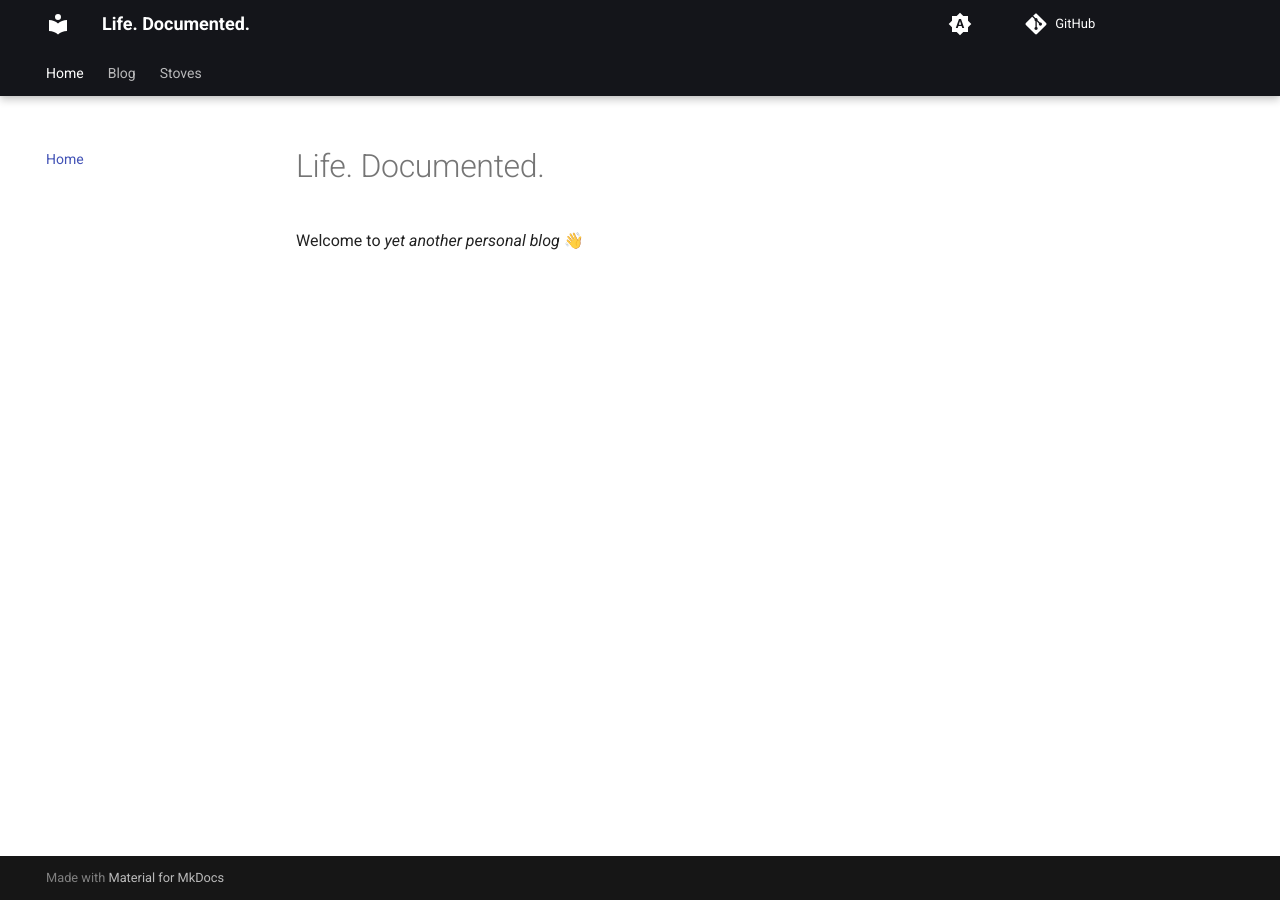
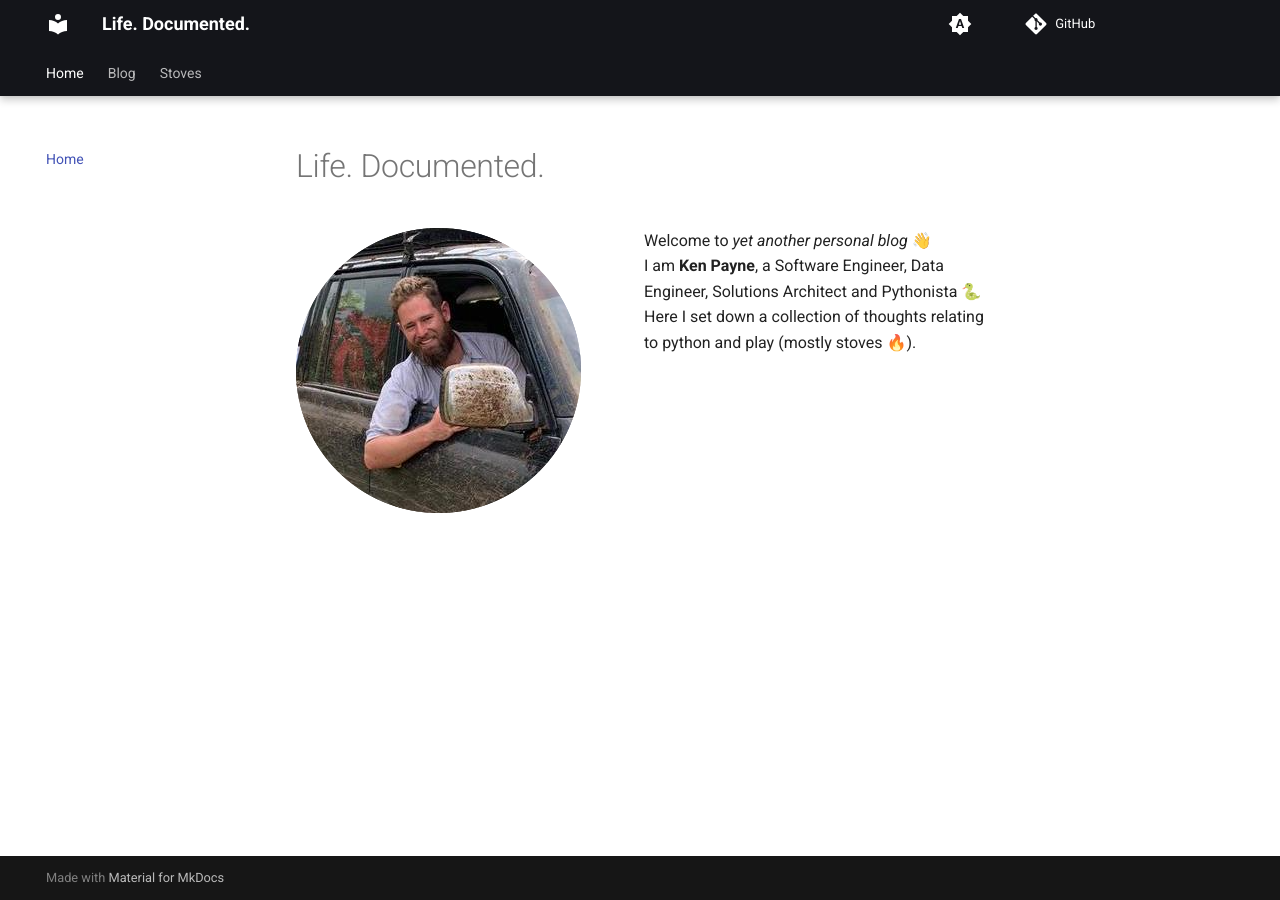
Before and after one commit to kgpayne/blog, an MkDocs documentation site: the page built from docs/index.md, in a window 1280 px wide. Built offline with MkDocs 1.6.1 and Material for MkDocs 9.7.7, drawn with Linux system fonts in a browser that asks for light colours; comment, search, counter and statistics services are not loaded.

Commit message:
improved index pages

```diff
--- a/docs/index.md
+++ b/docs/index.md
@@ -1,3 +1,11 @@
 # Life. Documented.
 
-Welcome to _yet another personal blog_ 👋
+<div class="grid" markdown>
+
+![avatar](/avatar.png)
+
+Welcome to _yet another personal blog_ 👋 <br>
+I am **Ken Payne**, a Software Engineer, Data Engineer, Solutions Architect and Pythonista 🐍
+Here I set down a collection of thoughts relating to python and play (mostly stoves 🔥).
+
+</div>
--- a/mkdocs.yml
+++ b/mkdocs.yml
@@ -43,6 +43,9 @@ plugins:
 markdown_extensions:
   - attr_list
   - md_in_html
+  - admonition
+  - pymdownx.details
+  - pymdownx.superfences
 
 nav:
   - Home: index.md
```
Also changed, not shown: docs/stoves/index.md (+10 -3 lines), docs/avatar.png (added).
